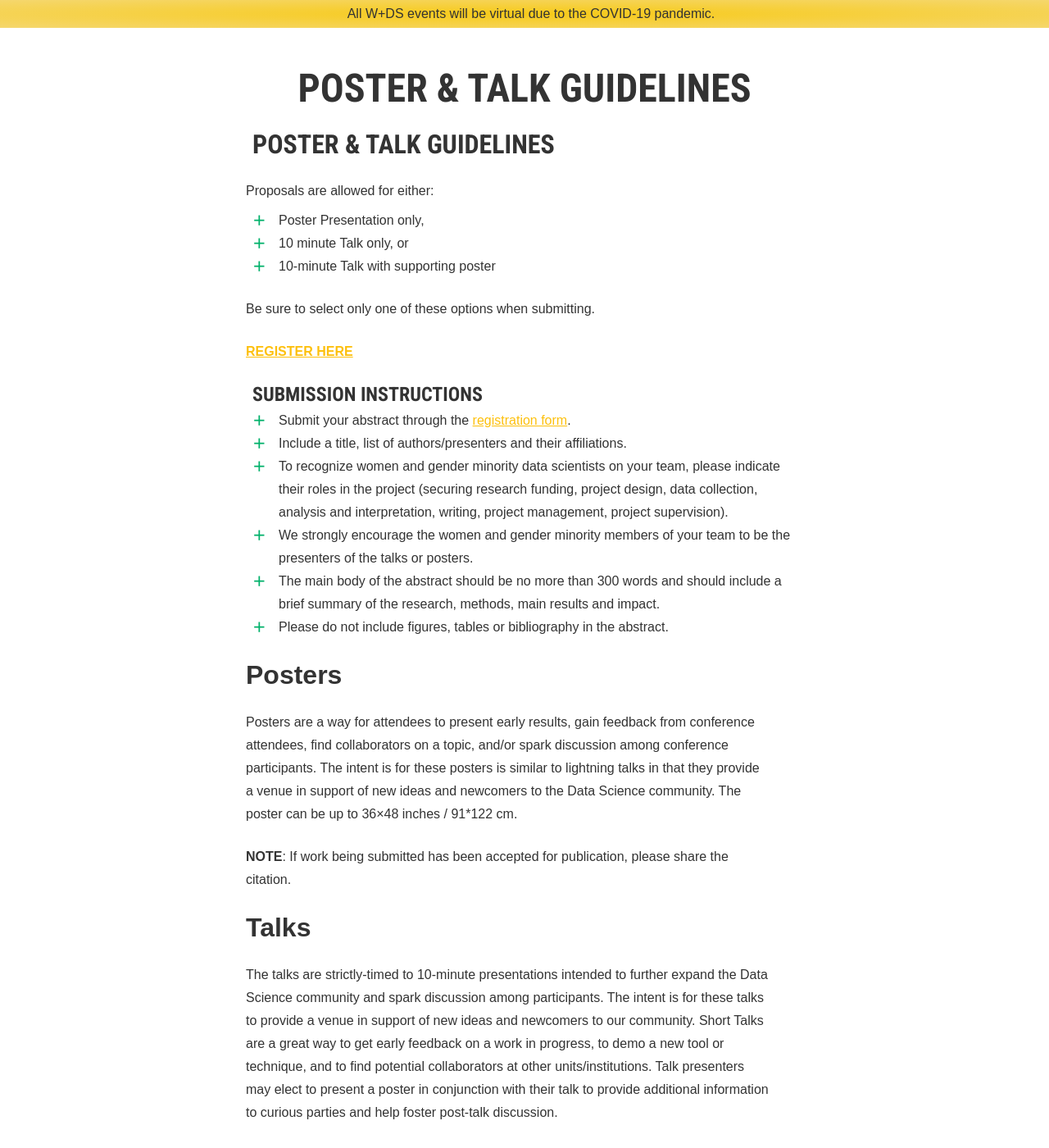
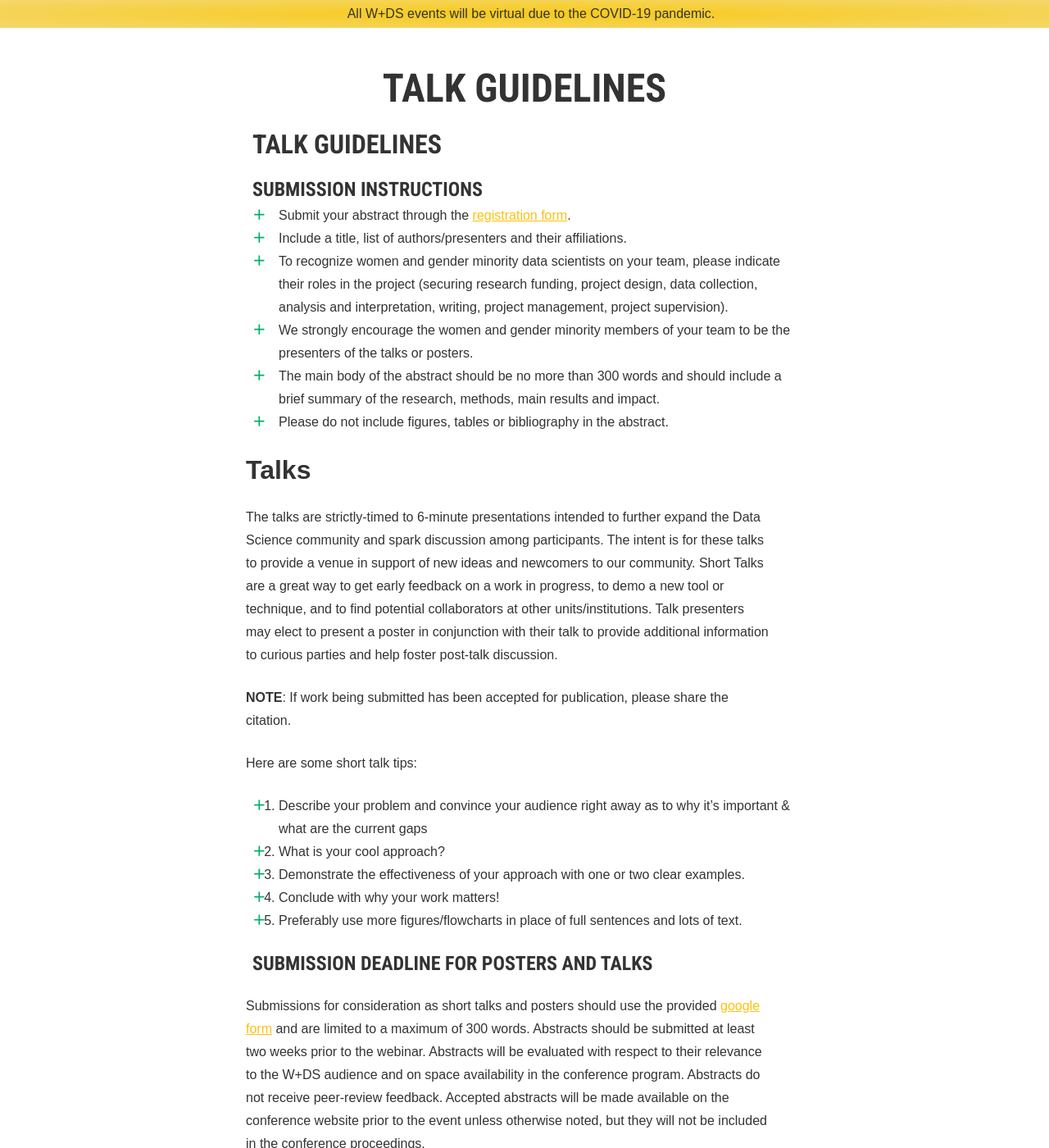
Before and after one commit to women-plus-datascience/women-plus-datascience.github.io, a Jekyll site: the page built from _section/talk-guidelines.md, in a window 1280 px wide and 1400 px high, scrolled down 447 px. Shown: the whole window at 82% size. Built offline with Jekyll 4.4.1, drawn with Linux system fonts in a browser that asks for light colours; some of the changed text lies outside the part shown.

Commit message:
rm poster instr.

```diff
--- a/_section/poster-talk-guidelines.md
+++ b/_section/talk-guidelines.md
@@ -1,19 +1,11 @@
 ---
 layout: "page"
-title: "Poster & Talk Guidelines"
-permalink: "/poster-talk-guidelines/"
+title: "Talk Guidelines"
+permalink: "/talk-guidelines/"
 weight: 2
 ---
 
-# Poster & Talk Guidelines
-Proposals are allowed for either:
-- Poster Presentation only,
-- 10 minute Talk only, or
-- 10-minute Talk with supporting poster
-
-Be sure to select only one of these options when submitting.
-
-[**REGISTER HERE**](https://forms.gle/anafy6mPXBuJUyMk7)
+# Talk Guidelines
 
 ## Submission instructions
 - Submit your abstract through the [registration form](https://forms.gle/anafy6mPXBuJUyMk7).
@@ -23,14 +15,8 @@ Be sure to select only one of these options when submitting.
 - The main body of the abstract should be no more than 300 words and should include a brief summary of the research, methods, main results and impact.
 - Please do not include figures, tables or bibliography in the abstract.
 
-### Posters
-Posters are a way for attendees to present early results, gain feedback from conference attendees, find collaborators on a topic, and/or spark discussion among conference participants. The intent is for these posters is similar to lightning talks in that they provide a venue in support of new ideas and newcomers to the Data Science community.
-The poster can be up to 36×48 inches / 91*122 cm.
-
-**NOTE**: If work being submitted has been accepted for publication, please share the citation.
-
 ### Talks
-The talks are strictly-timed to 10-minute presentations intended to further expand the Data Science community and spark discussion among participants. The intent is for these talks to provide a venue in support of new ideas and newcomers to our community. Short Talks are a great way to get early feedback on a work in progress, to demo a new tool or technique, and to find potential collaborators at other units/institutions.
+The talks are strictly-timed to 6-minute presentations intended to further expand the Data Science community and spark discussion among participants. The intent is for these talks to provide a venue in support of new ideas and newcomers to our community. Short Talks are a great way to get early feedback on a work in progress, to demo a new tool or technique, and to find potential collaborators at other units/institutions.
 Talk presenters may elect to present a poster in conjunction with their talk to provide additional information to curious parties and help foster post-talk discussion.
 
 **NOTE**: If work being submitted has been accepted for publication, please share the citation.
@@ -43,10 +29,10 @@ Here are some short talk tips:
  5. Preferably use more figures/flowcharts in place of full sentences and lots of text.
 
 ## Submission Deadline for Posters and Talks
-Submissions for consideration as short talks and posters should use the provided [google form](https://forms.gle/anafy6mPXBuJUyMk7) and are limited to a maximum of 300 words. Abstracts should be submitted no later than **Feb 29th, midnight EST**. Abstracts will be evaluated with respect to their relevance to the W+DS audience and on space availability in the conference program. Abstracts do not receive peer-review feedback. Accepted abstracts will be made available on the conference website prior to the event unless otherwise noted, but they will not be included in the conference proceedings.
+Submissions for consideration as short talks and posters should use the provided [google form](https://forms.gle/anafy6mPXBuJUyMk7) and are limited to a maximum of 300 words. Abstracts should be submitted at least two weeks prior to the webinar. Abstracts will be evaluated with respect to their relevance to the W+DS audience and on space availability in the conference program. Abstracts do not receive peer-review feedback. Accepted abstracts will be made available on the conference website prior to the event unless otherwise noted, but they will not be included in the conference proceedings.
 
 ## Review Criteria
-Talks and Posters submitted to W+DS should aim to do at least one of the following:
+Talks submitted to W+DS should aim to do at least one of the following:
 - Solicit feedback from the community regarding a Data Science project (including sharing project plans and/or initial results)
 - Describe a new Data Science project for which the author(s) are seeking collaborators
 - Share encouraging initial results from a Data Science project
```
